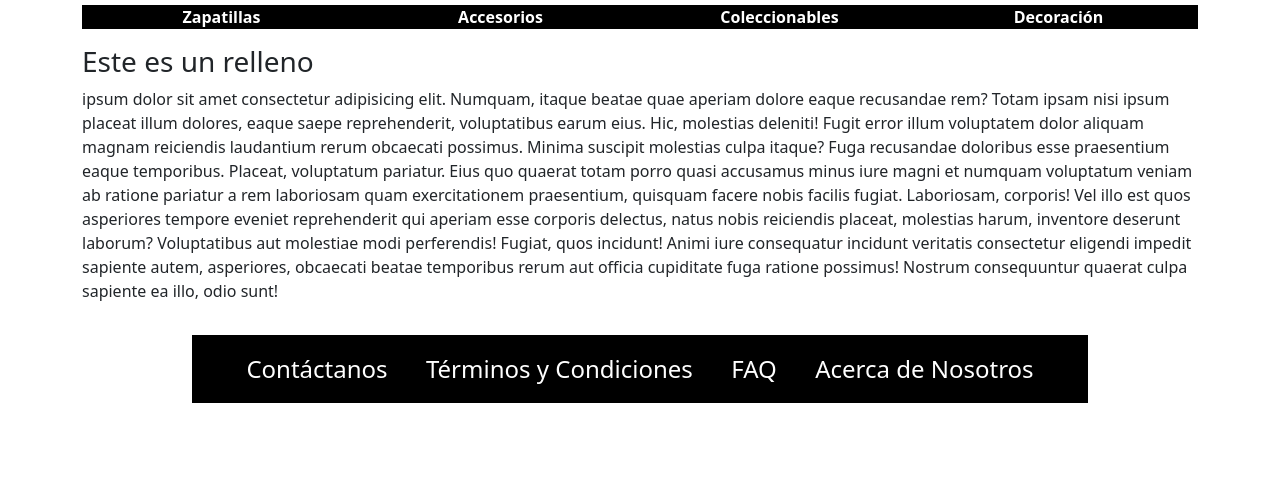
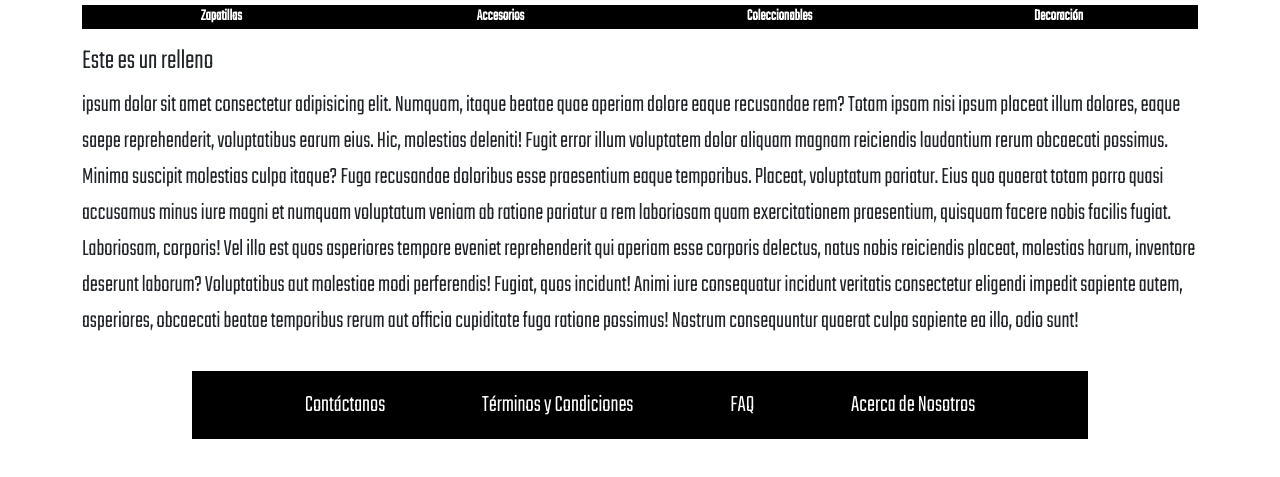
Before and after one commit to IrwinS2o13/TiendaStreetwearRodrigoCondori, a plain HTML site: page about.html in a window 1280 px wide. Shown: the part 61-538 px from the top of the page. Drawn offline with nearby package versions, Linux system fonts and the light colour scheme.

Commit message:
6ta_version

```diff
--- a/about.html
+++ b/about.html
@@ -4,11 +4,11 @@
         <meta charset="UTF-8">
         <meta http-equiv="X-UA-Compatible" content="IE=edge">
         <meta name="viewport" content="width=device-width, initial-scale=1.0">
+        <link href="https://cdn.jsdelivr.net/npm/bootstrap@5.1.3/dist/css/bootstrap.min.css" rel="stylesheet" integrity="sha384-1BmE4kWBq78iYhFldvKuhfTAU6auU8tT94WrHftjDbrCEXSU1oBoqyl2QvZ6jIW3" crossorigin="anonymous">
         <link rel="preconnect" href="https://fonts.googleapis.com">
         <link rel="preconnect" href="https://fonts.gstatic.com" crossorigin>
         <link href="https://fonts.googleapis.com/css2?family=Teko:wght@300&display=swap" rel="stylesheet">
         <link rel="stylesheet" href="estilo.css">
-    <link href="https://cdn.jsdelivr.net/npm/bootstrap@5.1.3/dist/css/bootstrap.min.css" rel="stylesheet" integrity="sha384-1BmE4kWBq78iYhFldvKuhfTAU6auU8tT94WrHftjDbrCEXSU1oBoqyl2QvZ6jIW3" crossorigin="anonymous">
         <title>RAC Store</title>
     </head>
 <body>
--- a/estilo.css
+++ b/estilo.css
@@ -6,7 +6,7 @@
 body{
     font-family: 'Teko', sans-serif;
     font-size: 1.5rem;
-    background-color: #dfdfdf;
+    background-color: white;
 }
 .logo{
     padding-top: 00.5rem;
@@ -157,7 +157,7 @@ footer{
     text-decoration: none;
     color: white;
 }
-@media screen and (max-width: 1000px){
+@media screen and (min-width: 700px){
     footer{
         padding-top: 1rem;
         font-size: 0.5rem;
```
Also changed, not shown: accesorios.html (+1 -1 lines), adidas.html (+1 -1 lines), coleccionables.html (+1 -1 lines), contacto.html (+1 -1 lines), decoracion.html (+1 -1 lines), faq.html (+1 -1 lines), puma.html (+1 -1 lines), reebok.html (+1 -1 lines), terminos.html (+1 -1 lines). Lines whose indentation alone changed are shown as unchanged.
